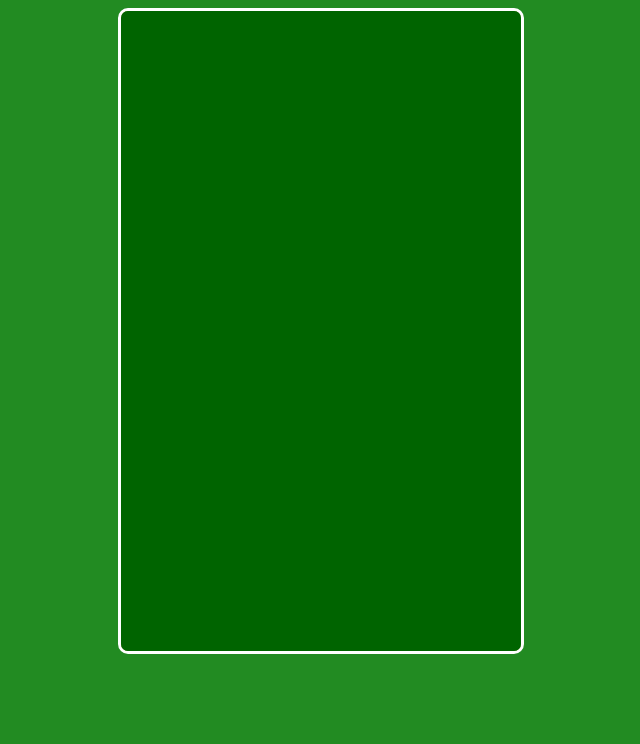
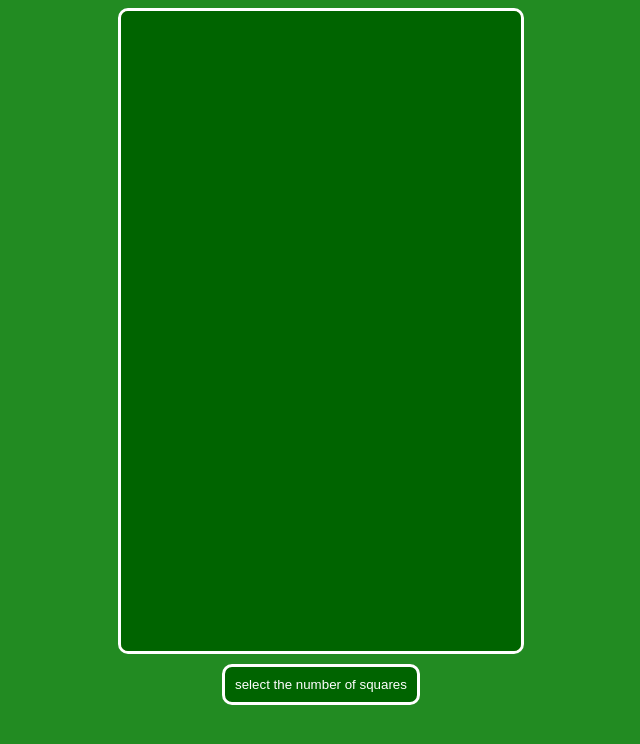
Before and after one commit to TitusBokosi/etch-e-sketch, a plain HTML site: page index.html in a window 1280 px wide. Shown: the whole page, without its empty margins (319-959 px from the left). Drawn offline with Linux system fonts and the light colour scheme.

Commit message:
introduced the select number of squars button

```diff
--- a/etch-a-sketch.js
+++ b/etch-a-sketch.js
@@ -9,3 +9,8 @@ function changeColor(event){
     square.addEventListener('mouseover', changeColor);
     mainDiv.appendChild(square);
  }
+
+const btn = document.createElement('button');
+btn.textContent = 'select the number of squares';
+document.body.appendChild(btn);
+btn.className = 'btn';
--- a/styles.css
+++ b/styles.css
@@ -1,6 +1,7 @@
 
 body{
     display: flex;
+    flex-direction: column;
     justify-content: center;
     align-content: center;
     background-color: forestgreen;
@@ -9,12 +10,13 @@ body{
 .main{
     background-color: olivedrab;
     width: 400px;
-    height: max-content;
+    height: min-content;
     border: solid white 3px;
     border-radius: 10px;
 
 }
 .main{
+    align-self: center;
     display: flex;
     justify-content: center;
     overflow: hidden;
@@ -27,3 +29,14 @@ div{
     margin: 0px;
     flex-shrink: 0;
 }
+.btn {
+    margin-top: 10px;
+    width:fit-content;
+    height: fit-content;
+    align-self: center;
+    padding: 10px;
+    border-radius: 10px;
+    background-color: darkgreen;
+    color: white;
+    border: solid white 3px;
+}
```
